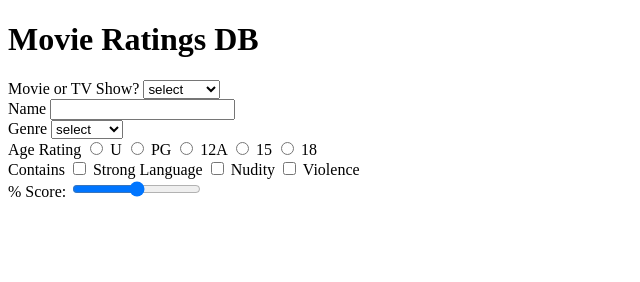
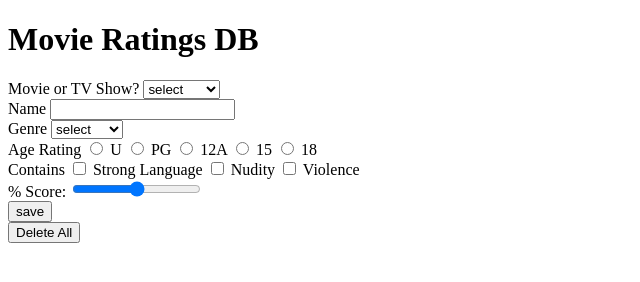
Before and after one commit to Peetfire/w6_weekend_hw_movie_ratings, a plain HTML site: page index.html in a window 1280 px wide. Shown: the whole page, without its empty margins (0-640 px from the left). Drawn offline with Linux system fonts and the light colour scheme.

Commit message:
Added submit and delete buttons

```diff
--- a/index.html
+++ b/index.html
@@ -63,7 +63,9 @@
                     <input type="range" id="score" name="score" min="0" max="100">
                 </div>
             </div>
+            <input type="submit" value="save"/>
         </form>
+        <button id="delete-all">Delete All</button>
     </main>
 
 </body>
```
